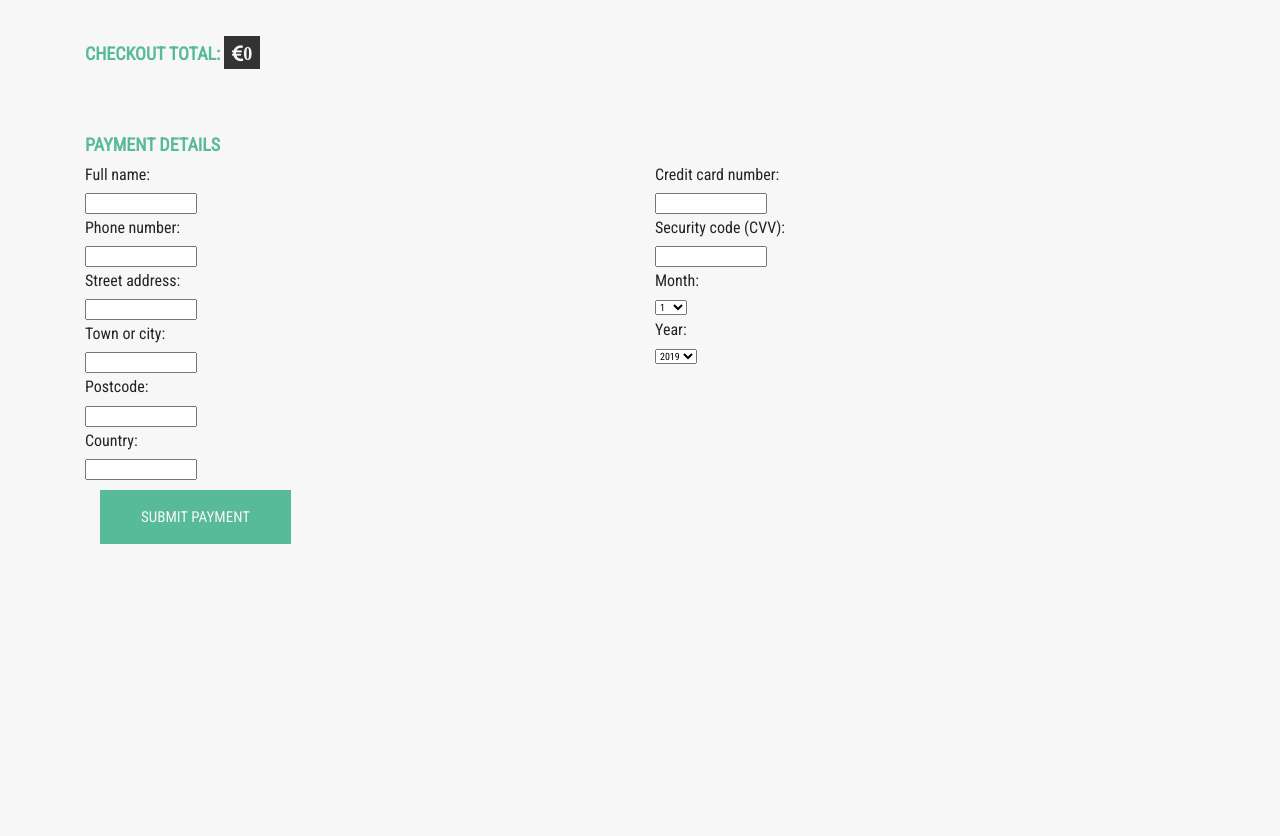
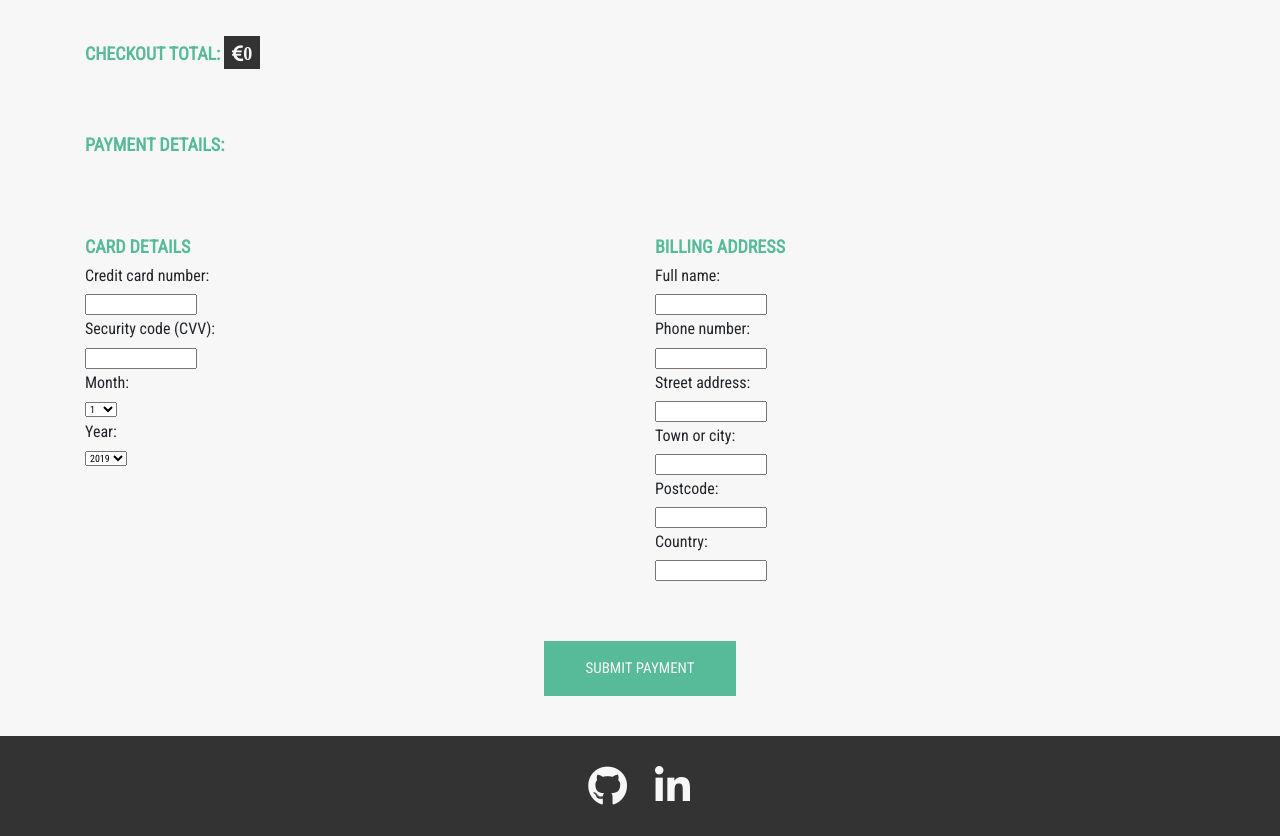
Before and after one commit to andreasdk/fsf-bugtracker, a Django app: page /checkout/ in a window 1280 px wide. Shown: the part 64-900 px from the top of the page. Before the commit the page ends 608 px from the top, so only its background shows below. Run offline with Django 3.2, Linux system fonts and the light colour scheme; the visitor is signed in with stand-in values (Sample User, id 1); some libraries are stand-ins or nearby versions.

Commit message:
added checkout form styles

```diff
--- a/src/checkout/templates/checkout/checkout.html
+++ b/src/checkout/templates/checkout/checkout.html
@@ -27,7 +27,7 @@
 
 
     <form role="form" method="post" id="payment-form" action="{% url 'checkout' %}">
-        <h3 class="heading-tertiary u-padding-top-lg">Payment Details</h3>
+        <h3 class="heading-tertiary u-padding-top-lg u-margin-bottom-large">Payment Details:</h3>
 
         <div id="credit-card-errors" style="display: none;">
             <div id="alert-message block-message error" id="stripe-error-message"></div>
@@ -35,17 +35,22 @@
 
         <div class="row">
             <div class="form-group col-md-6">
-                {{ order_form | as_bootstrap }}
+                <h6 class="heading-tertiary">Card Details</h6>
+                {{ payment_form | as_bootstrap }}
+
             </div>
 
             <div class="form-group col-md-6">
-                {{ payment_form | as_bootstrap }}
+                <h6 class="heading-tertiary">Billing Address</h6>
+                {{ order_form | as_bootstrap }}
             </div>
         </div>
         {% csrf_token %}
-        <div class="form-group col-md-12">
-            <input class=" btn btn-primary" id="submit_payment_btn" name="commit" type="submit" value="Submit Payment">
+        <div class="u-padding-top-lg u-center-text ">
+            <input class=" btn btn-primary m-auto" id="submit_payment_btn" name="commit" type="submit" value="Submit Payment">
         </div>
     </form>
 </main>
 {% endblock %}
+
+{% block footer %} {% include 'includes/footer.html' %} {% endblock %}
```
